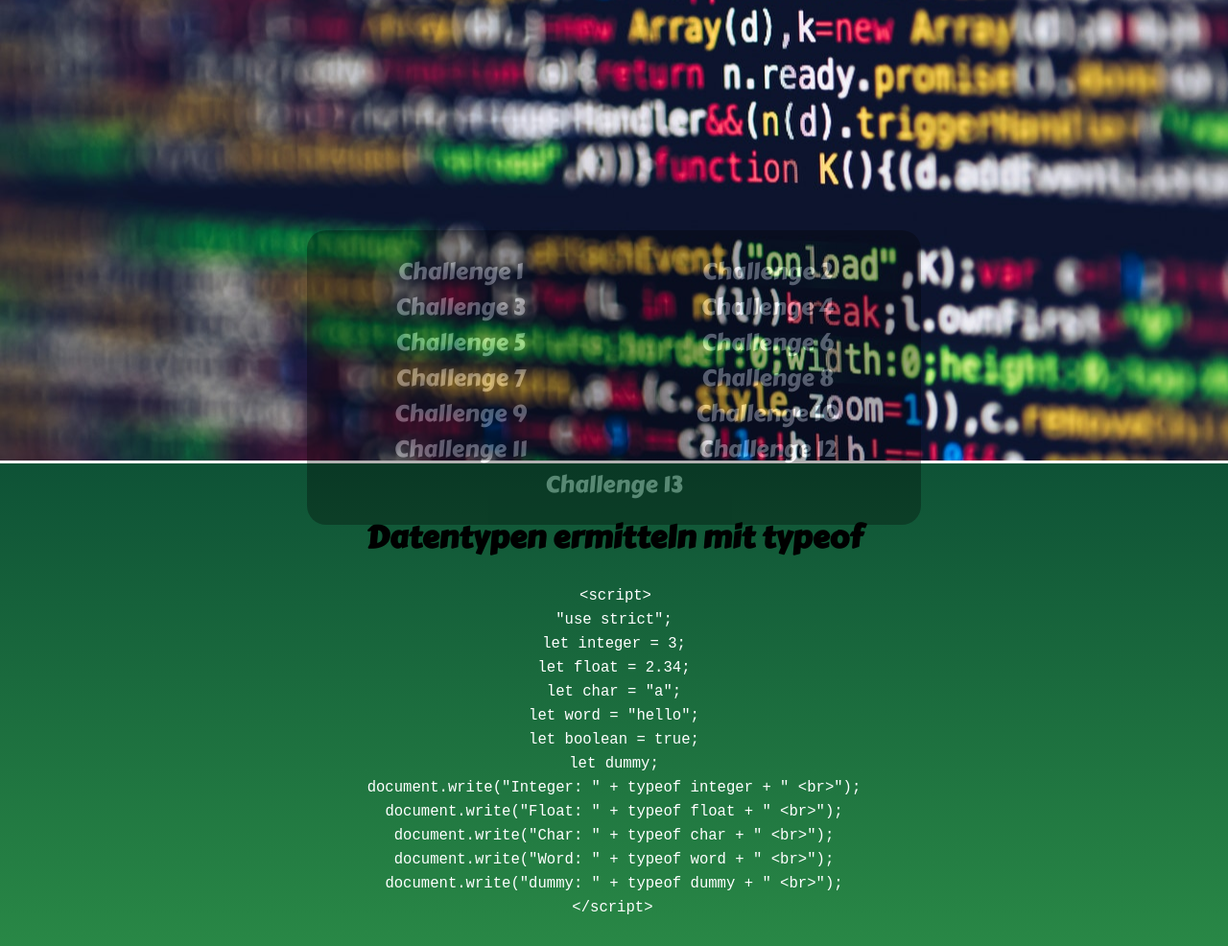
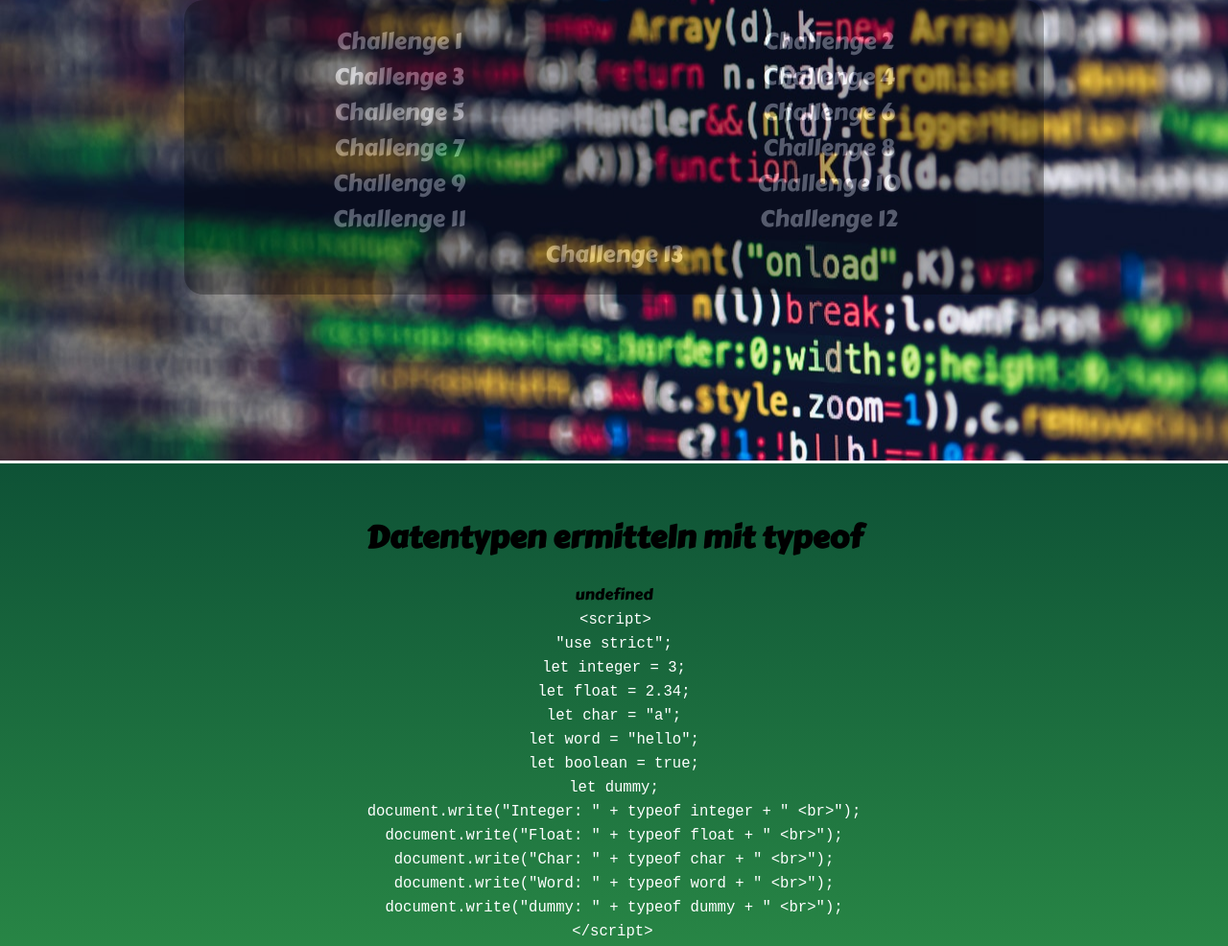
Before and after one commit to SaschaKohler/javascript-1, a plain HTML site: page typeof.html in a window 1280 px wide. Shown: the top 986 px of the page at 96% size. Drawn offline with Linux system fonts and the light colour scheme.

Commit message:
hello world

```diff
--- a/css/style.css
+++ b/css/style.css
@@ -22,11 +22,11 @@ header{
 ul {
     max-width:70%;
     margin:auto;
-    position:absolute;
+/*     position:absolute;
     top:50%;
     left:50%;
     transform: translateY(-50%);
-    transform: translateX(-50%);
+    transform: translateX(-50%); */
 
     padding:1em 0;
     font-size:1.5em;
--- a/typeof.html
+++ b/typeof.html
@@ -35,6 +35,7 @@
 
     <main>
         <h1>Datentypen ermitteln mit typeof</h1>
+        <aside id="site"></aside>
         <code>
             &ltscript&gt<br>
                 "use strict";<br>
@@ -63,7 +64,7 @@
             let word = "hello";
             let boolean = true;
             let dummy;
-            document.write("Integer: " + typeof integer + " <br>");
+            document.getElementById('site').innerHTML = document.write("Integer: " + typeof integer + " <br>");
             document.write("Float: " + typeof float + " <br>");
             document.write("Char: " + typeof char + " <br>");
             document.write("Word: " + typeof word + " <br>");
```
Also changed, not shown: trial-8.html (+2 -1 lines).
